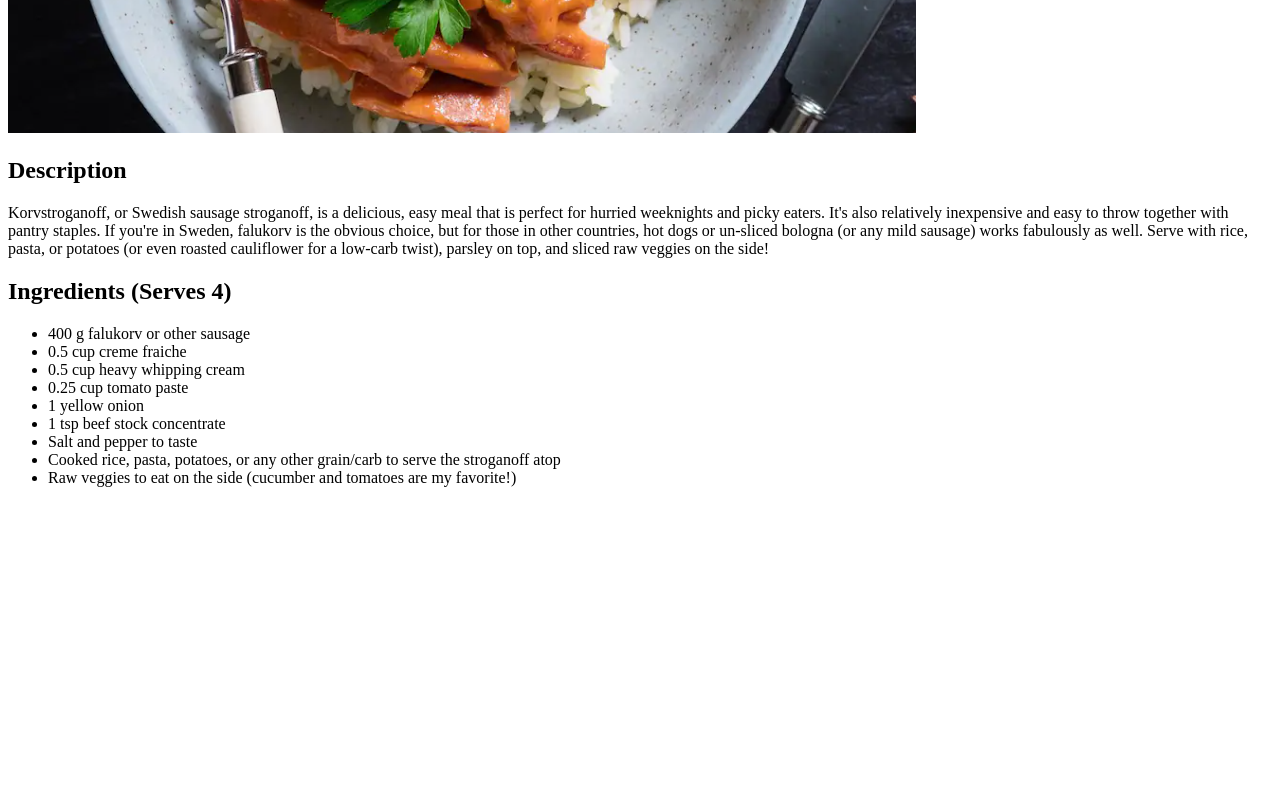
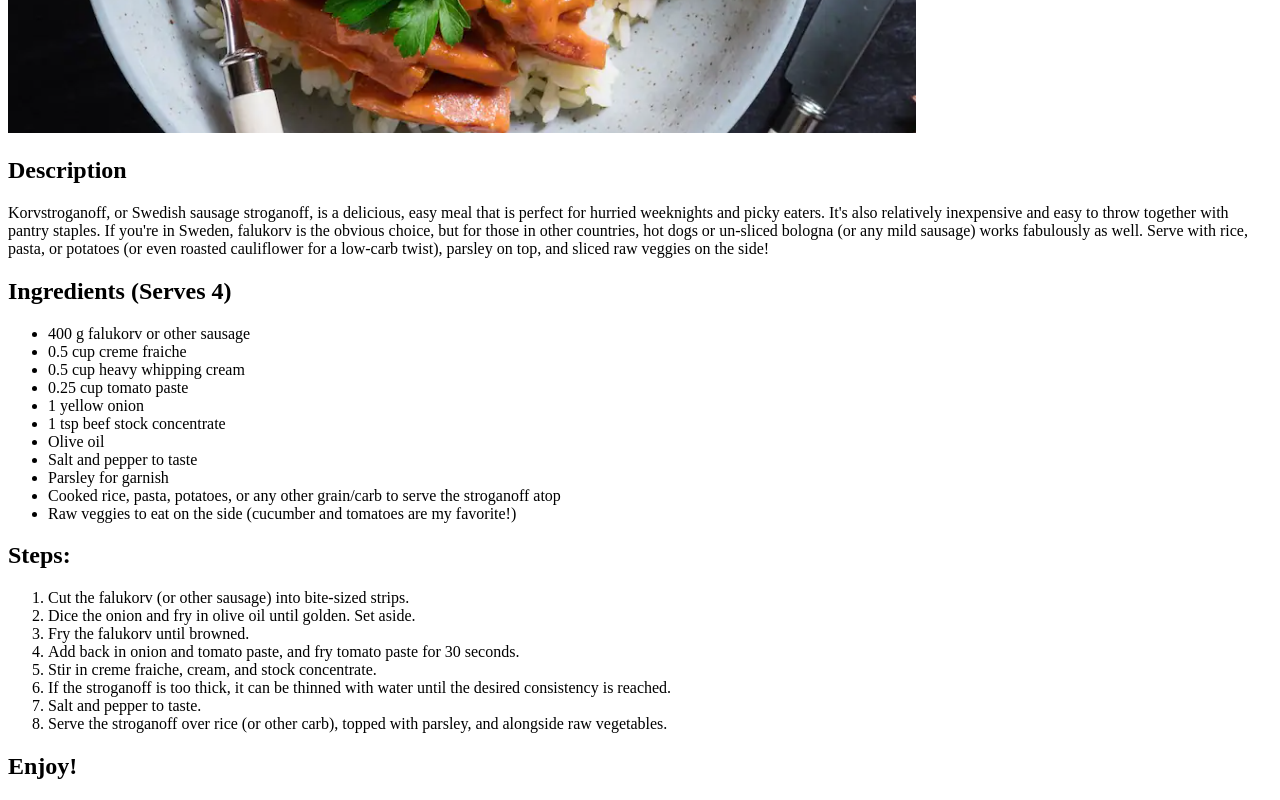
Before and after one commit to raina-lien/odin-recipes, a plain HTML site: page recipes/ks.html in a window 1280 px wide. Shown: the part 471-1271 px from the top of the page. Before the commit the page ends 974 px from the top, so only its background shows below. Drawn offline with Linux system fonts and the light colour scheme.

Commit message:
Add Steps and add items to Ingredients

```diff
--- a/recipes/ks.html
+++ b/recipes/ks.html
@@ -24,10 +24,26 @@
             <li>0.25 cup tomato paste</li>
             <li>1 yellow onion</li>
             <li>1 tsp beef stock concentrate</li>
+            <li>Olive oil</li>
             <li>Salt and pepper to taste</li>
+            <li>Parsley for garnish</li>
             <li>Cooked rice, pasta, potatoes, or any other grain/carb to serve the stroganoff atop</li>
             <li>Raw veggies to eat on the side (cucumber and tomatoes are my favorite!)</li>
         </ul>
     </p>
+    <p>
+     <h2>Steps:</h2>
+        <ol>
+          <li>Cut the falukorv (or other sausage) into bite-sized strips.</li>
+          <li>Dice the onion and fry in olive oil until golden. Set aside. </li>
+          <li>Fry the falukorv until browned.</li>
+          <li>Add back in onion and tomato paste, and fry tomato paste for 30 seconds.</li>
+          <li>Stir in creme fraiche, cream, and stock concentrate.</li>
+          <li>If the stroganoff is too thick, it can be thinned with water until the desired consistency is reached.</li>
+          <li>Salt and pepper to taste.</li>
+          <li>Serve the stroganoff over rice (or other carb), topped with parsley, and alongside raw vegetables.</li>
+        </ol>
+    </p>
+    <h2>Enjoy!</h2>
 </body>
 </html>
```
